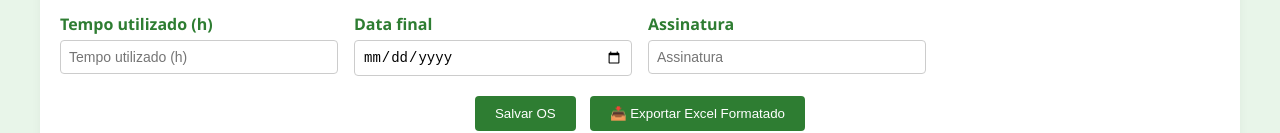
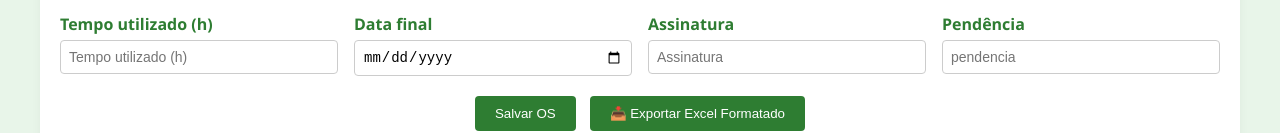
Before and after one commit to LuizRomao02/rd-ordem-servico-xlsx, a website: page public/index.html in a window 1280 px wide. Both pictures are taken after a click on the button "Salvar OS". Shown: the part 735-868 px from the top of the page. Drawn offline with Linux system fonts and the light colour scheme; no server answers.

Commit message:
feat: adding field 'Pendencia'

```diff
--- a/public/index.html
+++ b/public/index.html
@@ -140,6 +140,10 @@
           <label for="assinatura">Assinatura</label>
           <input type="text" id="assinatura" placeholder="Assinatura">
         </div>
+         <div class="form-group">
+          <label for="pendencia">Pendência</label>
+          <input type="text" id="pendencia" placeholder="pendencia">
+        </div>
       </div>
       <div class="button-group">
         <button onclick="adicionarOrdem()">Salvar OS</button>
--- a/public/settings/script.js
+++ b/public/settings/script.js
@@ -113,7 +113,7 @@ function nextPage() {
 }
 
 async function adicionarOrdem() {
-    const campos = ['data', 'setor', 'solicitante', 'equipamento', 'motivo', 'recebido', 'nome', 'tipo', 'descricao', 'material', 'mao', 'tempo_previsto', 'tempo_utilizado', 'finalizacao', 'assinatura'];
+    const campos = ['data', 'setor', 'solicitante', 'equipamento', 'motivo', 'recebido', 'nome', 'tipo', 'descricao', 'material', 'mao', 'tempo_previsto', 'tempo_utilizado', 'finalizacao', 'assinatura', 'pendencia'];
     const ordem = {};
     campos.forEach(id => ordem[id] = document.getElementById(id).value);
     if (Object.values(ordem).some(v => !v)) return alert('Preencha todos os campos.');
```
